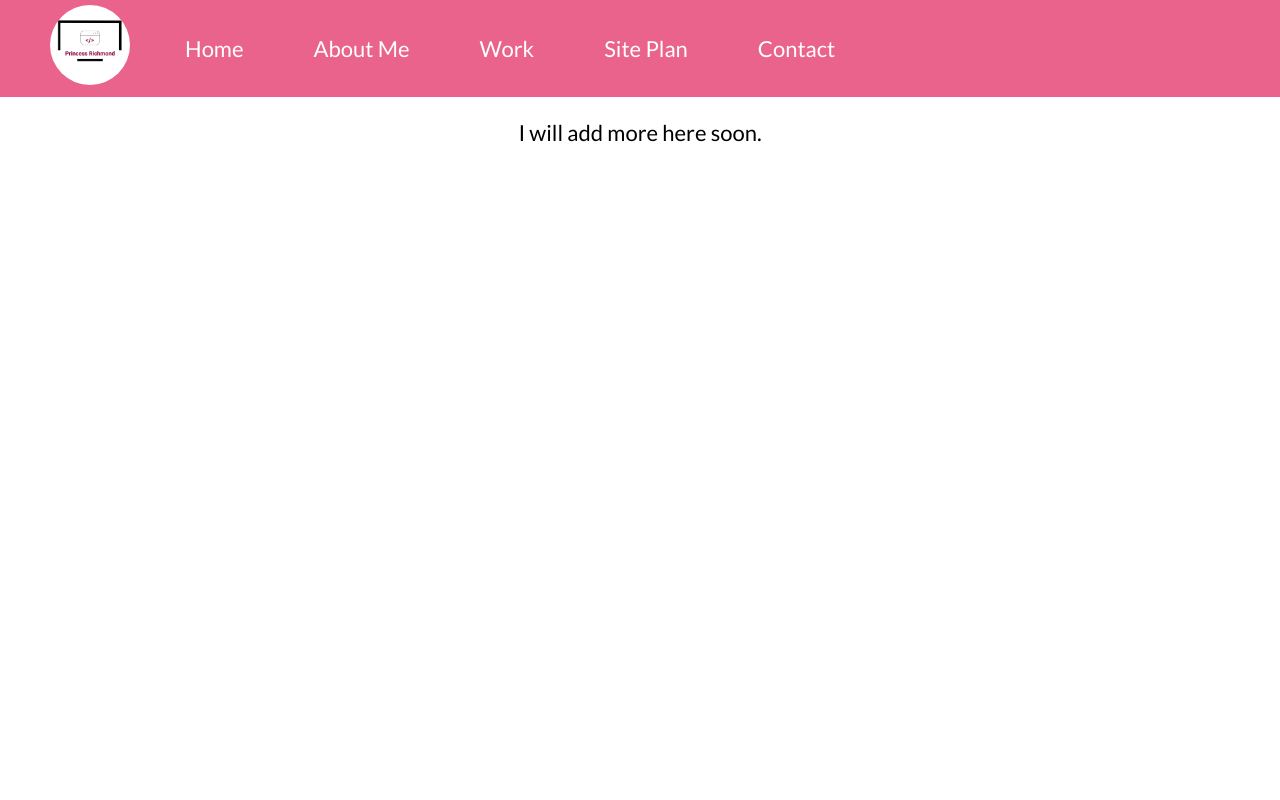
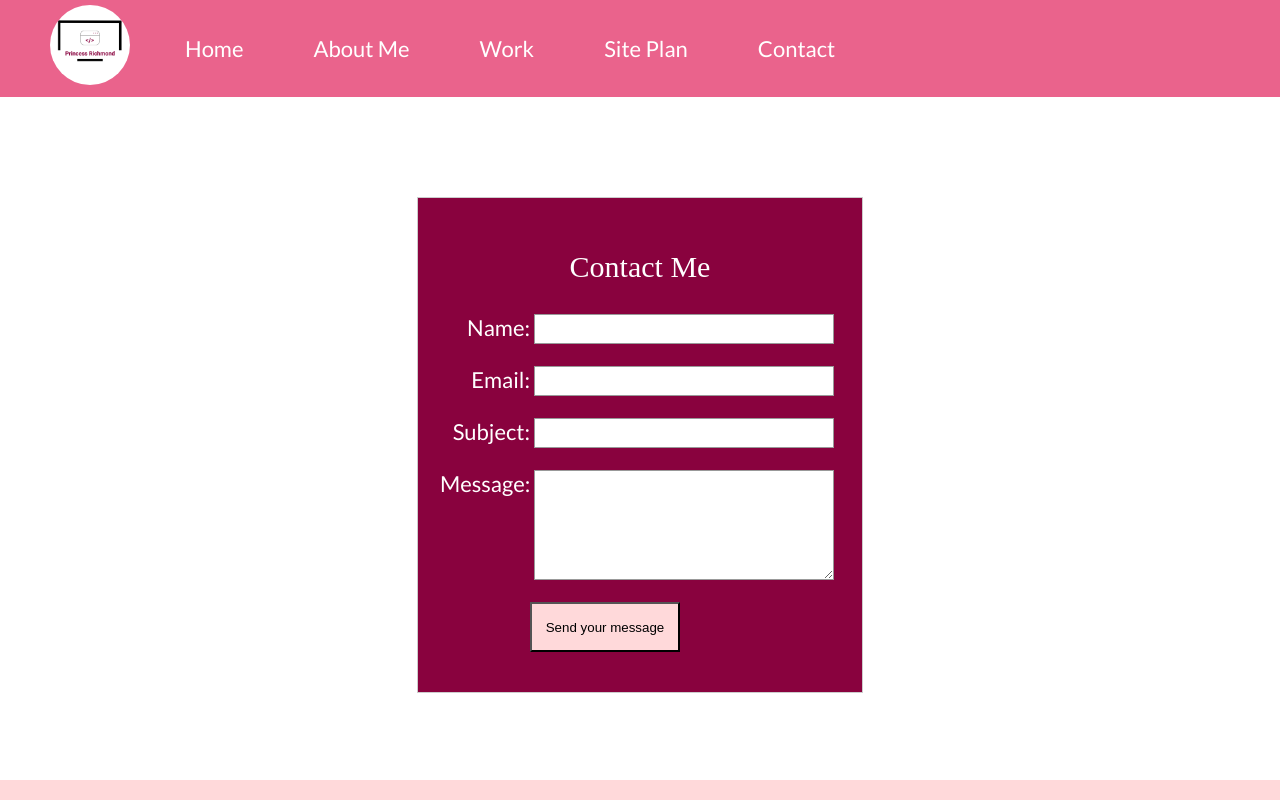
Before and after one commit to princessrichmond/wdd130, a plain HTML site: page myportfolio/contact.html in a window 1280 px wide. Shown: the top 800 px of the page. Drawn offline with Linux system fonts and the light colour scheme; a web font is replaced by a local one.

Commit message:
add contact page

```diff
--- a/myportfolio/contact.html
+++ b/myportfolio/contact.html
@@ -22,10 +22,32 @@
         </header>
 
 
-        <main class="contact-grid">
-            <p>I will add more here soon.</p>
-            <div class="contact-img">
-            </div>
+        <main class="contactus-grid">
+            <div id="feedback"></div>
+            <form action="/my-handling-form-page" method="post" >
+                <p class="form-heading">Contact Me</p>
+                <ul>
+                  <li>
+                    <label for="name">Name:</label>
+                    <input type="text" id="name" name="user_name" />
+                  </li>
+                  <li>
+                    <label for="mail">Email:</label>
+                    <input type="email" id="mail" name="user_email" />
+                  </li>
+                  <li>
+                    <label for="subject">Subject:</label>
+                    <input type="text" id="subject" name="user_subject" />
+                  </li>
+                  <li>
+                    <label for="msg">Message:</label>
+                    <textarea id="msg" name="user_message"></textarea>
+                  </li>
+                  <li class="button">
+                    <button type="submit">Send your message</button>
+                  </li>
+                </ul>
+              </form>
         </main>
 
 
@@ -46,5 +68,22 @@
             </div>
         </footer>
 </div>
+<script>
+    // get the feedback div element so we can do something with it.
+    const feedbackElement = document.getElementById('feedback');
+    // get the form so we can read what was entered in it.
+    const formElement = document.forms[0];
+    // add a 'listener' to wait for a submission of our form. When that happens run the code below.
+    formElement.addEventListener('submit', function(e) {
+        // stop the form from doing the default action.
+        e.preventDefault();
+        // set the contents of our feedback element to a message letting the user know the form was submitted successfully. Notice that we pull the name that was entered in the form to personalize the message!
+        feedbackElement.innerHTML = 'Hello '+ formElement.user_name.value +'! Thank you for your message. We will get back with you as soon as possible!';
+        // make the feedback element visible.
+        feedbackElement.style.display = "block";
+        // add a class to move everything down so our message doesn't cover it.
+        document.body.classList.toggle('moveDown');
+    });
+</script>
 </body>
 </html>
--- a/myportfolio/styles/style.css
+++ b/myportfolio/styles/style.css
@@ -346,30 +346,119 @@ footer{
   text-indent: 40px;
 }
 
-/*
-  .left {
-    width: 25%;
-  }
-
-  .right {
-    width: 75%;
-  } */
-
-
-
+s
 /* Contact CSS */
 .contact-grid p{
     text-align: center;
 }
 #contact-content{
-    max-width: 1600px;
-    height: 1000px;
+    max-width: 1500px;
     margin: 0 auto;
+    position: relative;
+    display: grid;
+    grid-template-columns: 10fr;
+
+
 }
-.contact-grid{
-    height: 1000px;
+
+form {
+  /* Center the form on the page */
+  margin: 0 auto;
+  margin-top: 100px;
+  margin-bottom: 100px;
+  width: 400px;
+  height: 450px;
+  /* Form outline */
+  padding: 1em;
+  border: 1px solid #ccc;
+  /* border-radius: 1em; */
+  background-color: #89023e;
+  color: #ffffff;
+}
+
+ul {
+  list-style: none;
+  padding: 0;
+  margin: 0;
+}
+
+form li + li {
+  margin-top: 1em;
+}
+
+label {
+  /* Uniform size & alignment */
+  /* padding-top: 20px; */
+  display: inline-block;
+  width: 90px;
+  text-align: right;
+}
+
+input,
+textarea {
+  /* To make sure that all text fields have the same font settings
+     By default, textareas have a monospace font */
+  font: 1em sans-serif;
+  /* Uniform text field size */
+  width: 300px;
+  box-sizing: border-box;
+
+  /* Match form field borders */
+  border: 1px solid #999;
+
+}
+
+input:focus,
+textarea:focus {
+  /* Additional highlight for focused elements */
+  border-color: #000;
+}
+
+textarea {
+  /* Align multiline text fields with their labels */
+  vertical-align: top;
+  /* Provide space to type some text */
+  height: 5em;
+}
+
+.button {
+  /* Align buttons with the text fields */
+  padding-left: 90px; /* same size as the label elements */
+
+}
+
+button {
+  /* This extra margin represent roughly the same space as the space
+     between the labels and their text fields */
+  /* margin-left: 0.5em; */
+  width: 150px;
+  height: 50px;
+  background-color: #ffd9da;
+}
+
+#feedback {
+  background-color: antiquewhite;
+  position: absolute;
+  top: 10;
+  left: 0;
+  right: 0;
+  padding: .5em;
+  /* make this element invisible until we are ready for it */
+  display: none;
+}
+.moveDown {
+  margin-top: 0em;
+}
+.form-heading{
+  text-align: center;
+  font-size: 30px;
+  font-family: alike;
 }
 /* Contact CSS End */
+
+
+
+
 
 
 @media screen and (max-width: 900px) {
```
